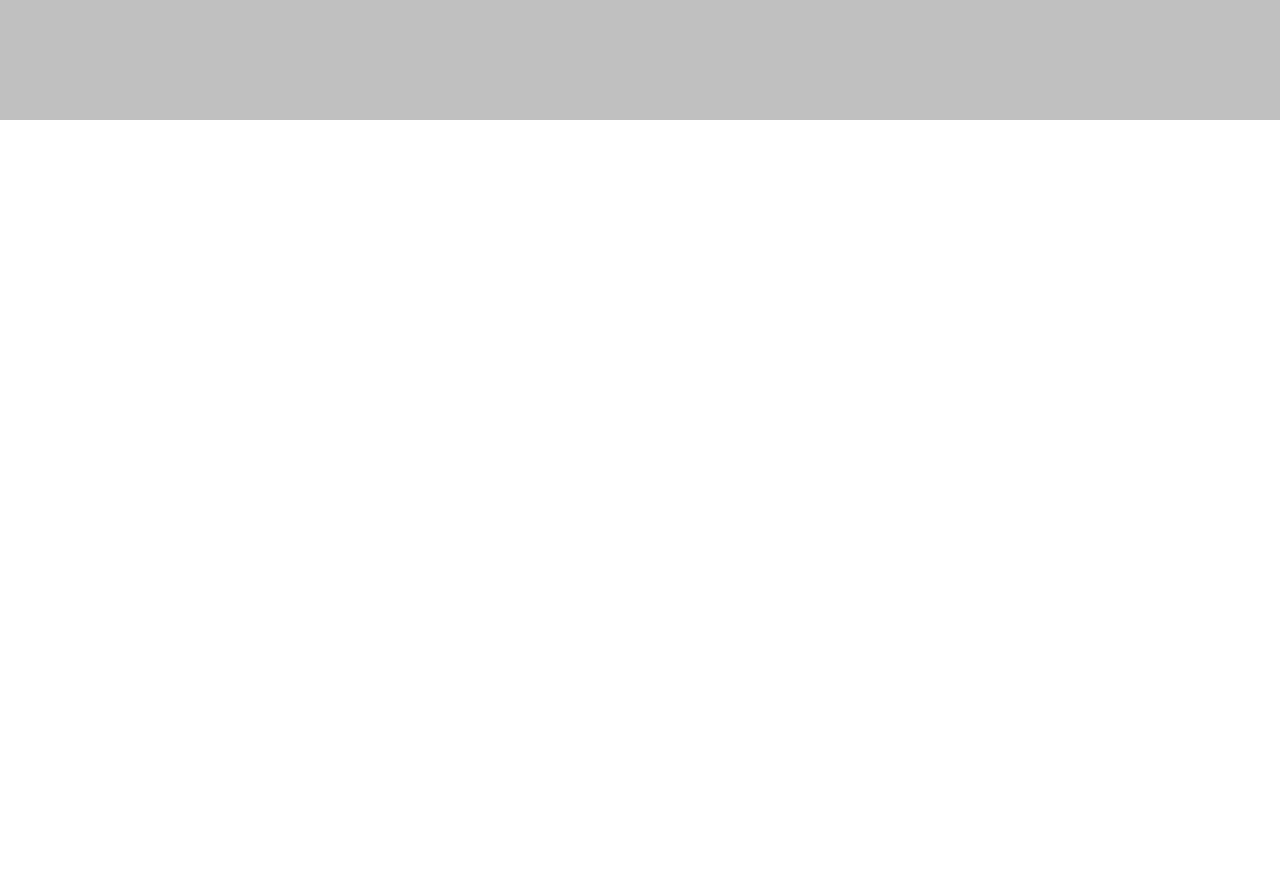
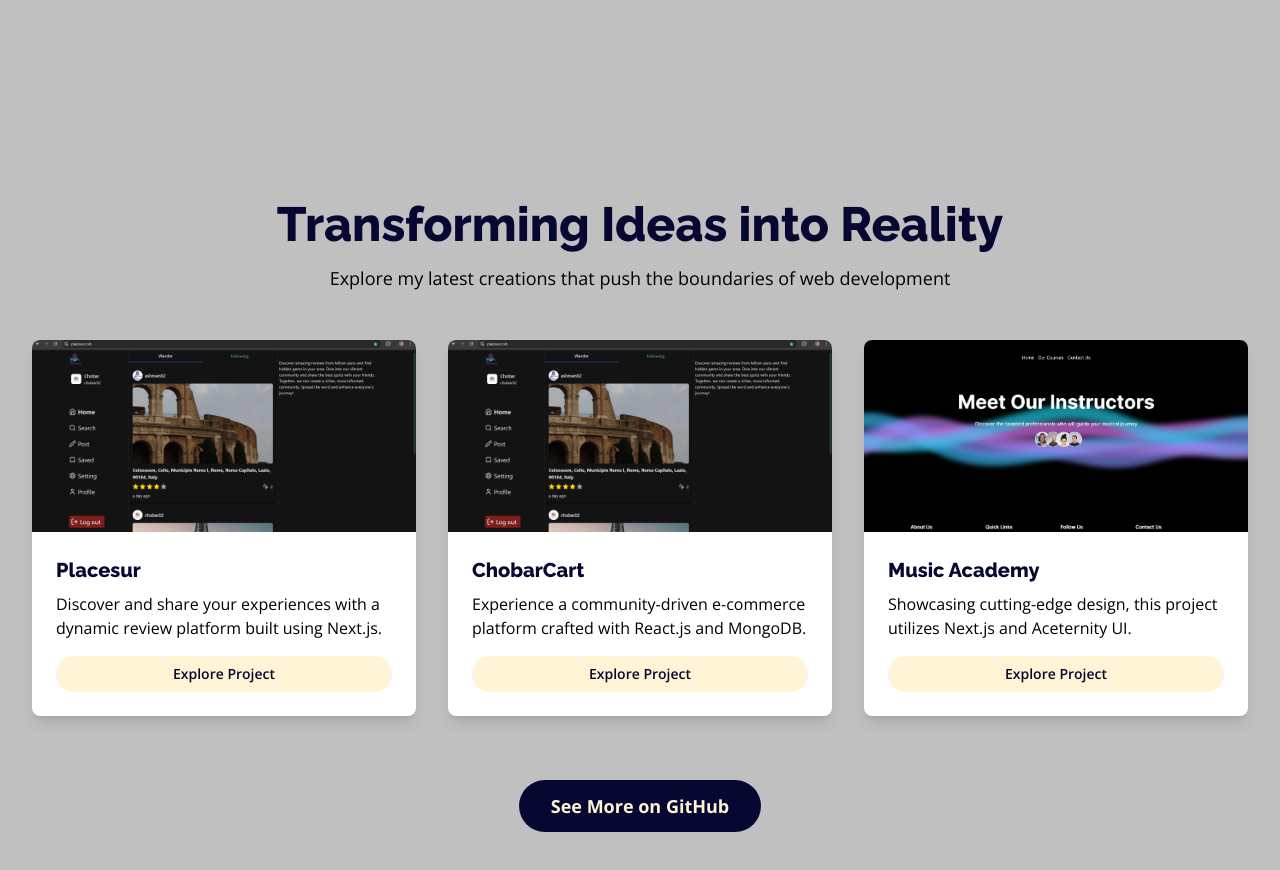
Before and after one commit to ashman02/nextjs-portofolio, a Next.js app: page / in a window 1280 px wide. Shown: the part 1540-2410 px from the top of the page. Before the commit the page ends 1660 px from the top, so only its background shows below. Built offline with nearby package versions, Linux system fonts and the light colour scheme.

Commit message:
project page

```diff
--- a/src/app/page.tsx
+++ b/src/app/page.tsx
@@ -1,6 +1,7 @@
 import About from "@/components/About";
 import Hero from "@/components/Hero";
 import Navbar from "@/components/Navbar";
+import Projects from "@/components/Projects";
 
 
 export default function Home() {
@@ -9,6 +10,7 @@ export default function Home() {
     <Navbar/>
     <Hero/>
     <About/>
+    <Projects/>
   </div>
   );
 }
--- /dev/null
+++ b/src/components/Projects.tsx
@@ -0,0 +1,123 @@
+"use client"
+import React from "react"
+import { motion } from "framer-motion"
+import { Raleway } from "next/font/google"
+import Image from "next/image"
+import Link from "next/link"
+
+const raleway = Raleway({ weight: ["400", "800"], subsets: ["latin"] })
+
+const Projects = () => {
+  const projects = [
+    {
+      id: 1,
+      title: "Placesur",
+      description:
+        "Discover and share your experiences with a dynamic review platform built using Next.js.",
+      image: "/placesur.png",
+      link: "https://www.placesur.com/",
+    },
+    {
+      id: 2,
+      title: "ChobarCart",
+      description:
+        "Experience a community-driven e-commerce platform crafted with React.js and MongoDB.",
+      image: "/placesur.png",
+      link: "https://www.chobarcart.com/",
+    },
+    {
+      id: 3,
+      title: "Music Academy",
+      description:
+        "Showcasing cutting-edge design, this project utilizes Next.js and Aceternity UI.",
+      image: "/music.png",
+      link: "https://chobarsmusicschool.netlify.app/",
+    },
+  ]
+
+  return (
+    <section
+      id="projects"
+      className="min-h-screen bg-light py-20 px-4 sm:px-6 lg:px-8"
+    >
+      <motion.div
+        initial={{ opacity: 0, y: 50 }}
+        whileInView={{ opacity: 1, y: 0 }}
+        transition={{ duration: 0.8, ease: "easeOut" }}
+        viewport={{ once: true, margin: "-100px 0px" }}
+        className="max-w-7xl mx-auto"
+      >
+        <h2
+          className={`${raleway.className} font-bold text-4xl sm:text-5xl text-trust mb-4 text-center`}
+        >
+          Transforming Ideas into Reality
+        </h2>
+        <p className="text-dark text-center mb-12 text-lg">
+          Explore my latest creations that push the boundaries of web
+          development
+        </p>
+        <div className="grid grid-cols-1 md:grid-cols-2 lg:grid-cols-3 gap-8">
+          {projects.map((project) => (
+            <motion.div
+              key={project.id}
+              className="bg-white rounded-lg overflow-hidden shadow-lg hover:shadow-xl transition-shadow duration-300"
+              whileHover={{ y: -5 }}
+              initial={{ opacity: 0, scale: 0.9 }}
+              whileInView={{ opacity: 1, scale: 1 }}
+              transition={{ duration: 0.5 }}
+              viewport={{ once: true, margin: "-50px 0px" }}
+            >
+              <Image
+                src={project.image}
+                alt={project.title}
+                width={500}
+                height={300}
+                className="w-full h-48 object-cover"
+              />
+              <div className="p-6">
+                <h3
+                  className={`${raleway.className} font-bold text-xl text-trust mb-2`}
+                >
+                  {project.title}
+                </h3>
+                <p className="text-dark mb-4">{project.description}</p>
+                <Link href={project.link} target="_blank">
+                  <motion.button
+                    className="w-full px-4 py-2 bg-stand text-trust font-semibold rounded-full text-sm hover:shadow-glow transition duration-300"
+                    whileHover={{ scale: 1.05 }}
+                    whileTap={{ scale: 0.95 }}
+                  >
+                    Explore Project
+                  </motion.button>
+                </Link>
+              </div>
+            </motion.div>
+          ))}
+        </div>
+        <motion.div
+          className="text-center mt-16"
+          initial={{ opacity: 0, y: 20 }}
+          whileInView={{ opacity: 1, y: 0 }}
+          transition={{ delay: 0.5, duration: 0.5 }}
+          viewport={{ once: true }}
+        >
+          <Link
+            href="https://github.com/chobar02"
+            target="_blank"
+            rel="noopener noreferrer"
+          >
+            <motion.button
+              className="px-8 py-3 bg-trust text-stand font-bold rounded-full text-lg hover:shadow-glow transition duration-300"
+              whileHover={{ scale: 1.05 }}
+              whileTap={{ scale: 0.95 }}
+            >
+              See More on GitHub
+            </motion.button>
+          </Link>
+        </motion.div>
+      </motion.div>
+    </section>
+  )
+}
+
+export default Projects
```
Also changed, not shown: public/music.png (added), public/placesur.png (added).
